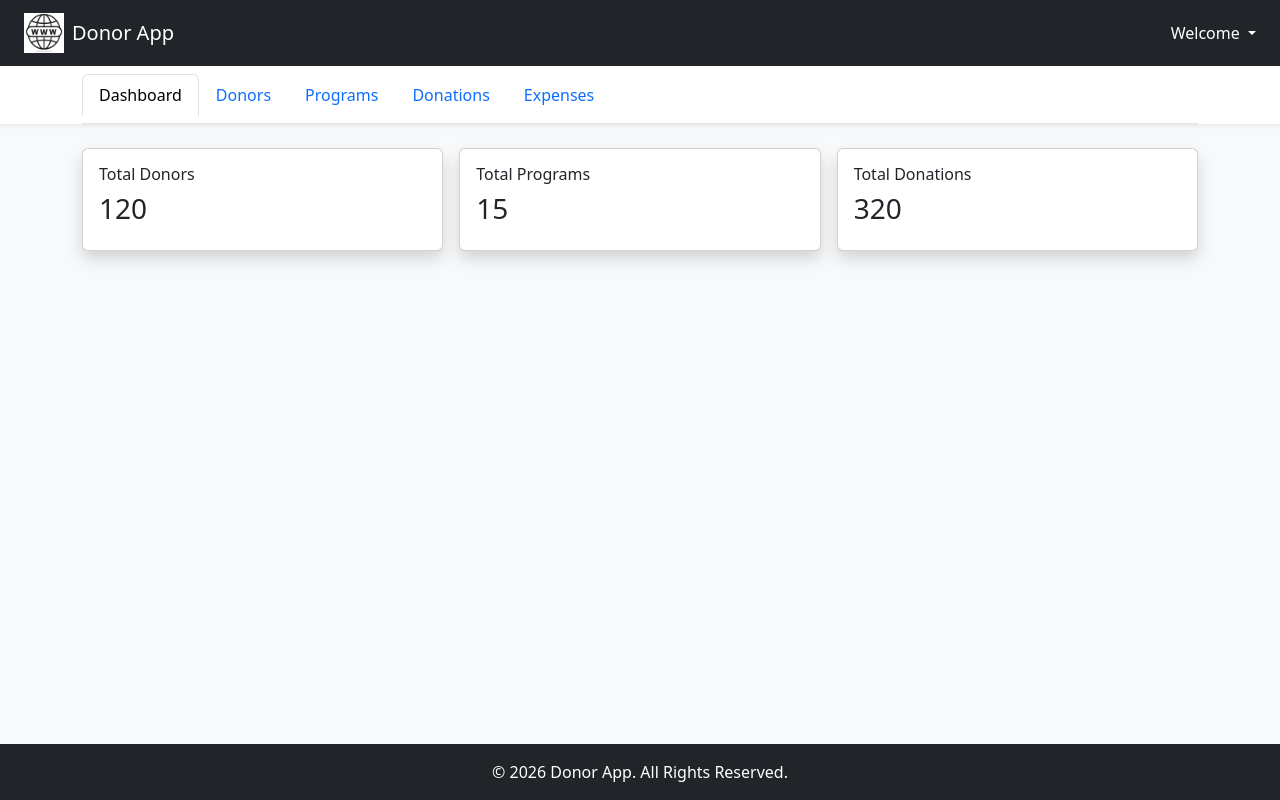
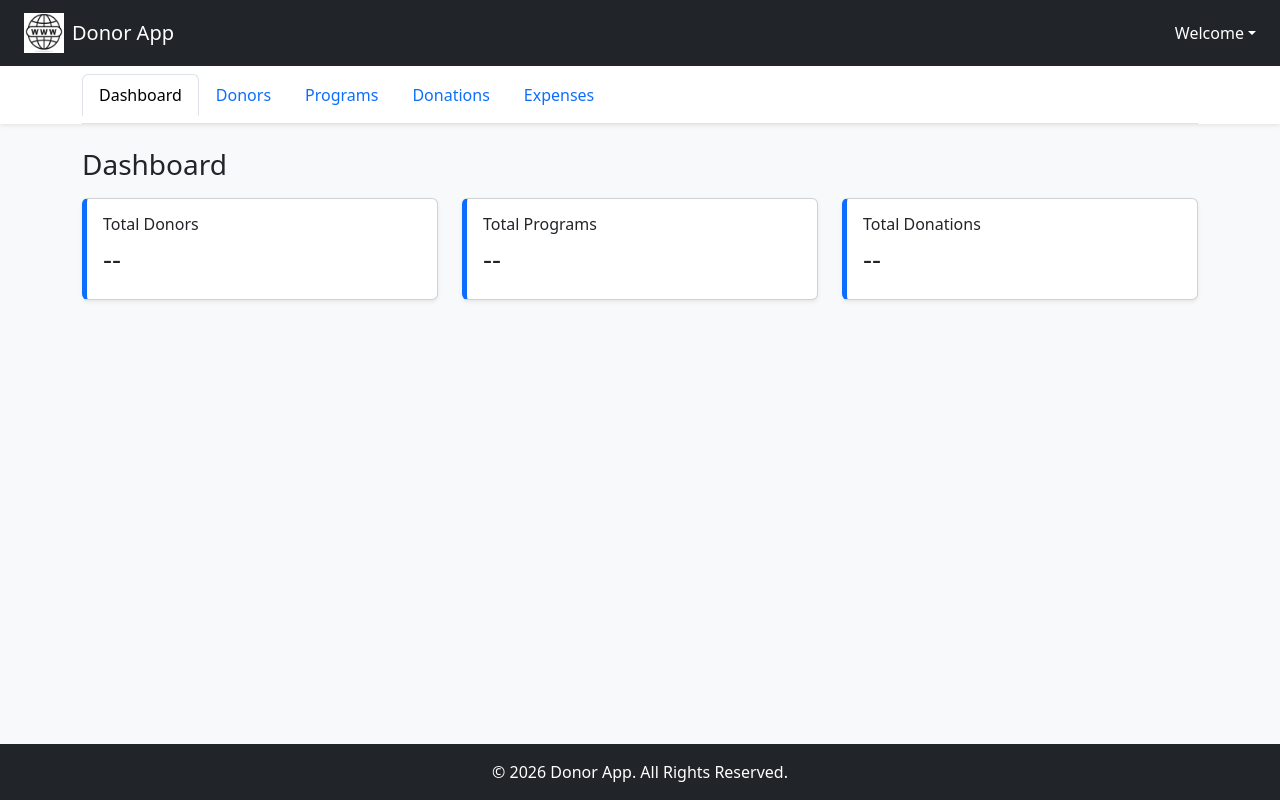
Before and after one commit to amulbaranwalji/SahajyogaDonation, a website: page views/dashboard.html in a window 1280 px wide. Drawn offline with nearby package versions, Linux system fonts and the light colour scheme; no server answers.

Commit message:
Update dashboard.html

```diff
--- a/views/dashboard.html
+++ b/views/dashboard.html
@@ -6,19 +6,21 @@
 <title>Dashboard</title>
 <link href="https://cdn.jsdelivr.net/npm/bootstrap@5.3.2/dist/css/bootstrap.min.css" rel="stylesheet">
 <link rel="stylesheet" href="/css/style.css">
+<style>
+  @media(max-width: 576px){
+    .card-dashboard { margin-bottom: 1rem; }
+  }
+</style>
 </head>
 <body class="d-flex flex-column min-vh-100 bg-light">
 
 <!-- Header -->
 <nav class="navbar navbar-expand-lg navbar-dark bg-dark px-4">
   <a class="navbar-brand d-flex align-items-center" href="/dashboard">
-    <img src="/images/logo.png" alt="Logo" width="40" height="40" class="me-2">
-    Donor App
+    <img src="/images/logo.png" width="40" height="40" class="me-2">Donor App
   </a>
   <div class="ms-auto dropdown">
-    <a class="text-white dropdown-toggle text-decoration-none" href="#" role="button" data-bs-toggle="dropdown">
-      Welcome
-    </a>
+    <a class="text-white dropdown-toggle text-decoration-none" href="#" data-bs-toggle="dropdown">Welcome</a>
     <ul class="dropdown-menu dropdown-menu-end">
       <li><a class="dropdown-item" href="/profile-page">View Profile</a></li>
       <li><hr class="dropdown-divider"></li>
@@ -27,10 +29,10 @@
   </div>
 </nav>
 
-<!-- Horizontal Tabs -->
+<!-- Tabs -->
 <div class="bg-white shadow-sm">
   <div class="container">
-    <ul class="nav nav-tabs py-2">
+    <ul class="nav nav-tabs py-2 flex-nowrap overflow-auto">
       <li class="nav-item"><a class="nav-link active" href="/dashboard">Dashboard</a></li>
       <li class="nav-item"><a class="nav-link" href="/donors-page">Donors</a></li>
       <li class="nav-item"><a class="nav-link" href="/programs-page">Programs</a></li>
@@ -42,26 +44,27 @@
 
 <!-- Content -->
 <main class="flex-fill">
-  <div class="container mt-4">
-    <div class="row g-3">
-      <div class="col-12 col-md-4">
-        <div class="card shadow">
+  <div class="container my-4">
+    <h3>Dashboard</h3>
+    <div class="row mt-3" id="dashboardCards">
+      <div class="col-md-4">
+        <div class="card card-dashboard shadow-sm">
           <div class="card-body">
             <h6>Total Donors</h6>
             <h3 id="totalDonors">--</h3>
           </div>
         </div>
       </div>
-      <div class="col-12 col-md-4">
-        <div class="card shadow">
+      <div class="col-md-4">
+        <div class="card card-dashboard shadow-sm">
           <div class="card-body">
             <h6>Total Programs</h6>
             <h3 id="totalPrograms">--</h3>
           </div>
         </div>
       </div>
-      <div class="col-12 col-md-4">
-        <div class="card shadow">
+      <div class="col-md-4">
+        <div class="card card-dashboard shadow-sm">
           <div class="card-body">
             <h6>Total Donations</h6>
             <h3 id="totalDonations">--</h3>
@@ -72,17 +75,22 @@
   </div>
 </main>
 
-<!-- Footer -->
 <footer class="bg-dark text-white text-center py-3 mt-auto">
   © 2026 Donor App. All Rights Reserved.
 </footer>
 
 <script src="https://cdn.jsdelivr.net/npm/bootstrap@5.3.2/dist/js/bootstrap.bundle.min.js"></script>
 <script>
-// Example: Fetch totals (replace with actual API calls)
-document.getElementById('totalDonors').innerText = '120';
-document.getElementById('totalPrograms').innerText = '15';
-document.getElementById('totalDonations').innerText = '320';
+  // Example: fetch totals (replace with your endpoints)
+  fetch('/donors').then(res=>res.json()).then(data=>{
+    document.getElementById('totalDonors').innerText = data.length;
+  });
+  fetch('/programs').then(res=>res.json()).then(data=>{
+    document.getElementById('totalPrograms').innerText = data.length;
+  });
+  fetch('/donations-list').then(res=>res.json()).then(data=>{
+    document.getElementById('totalDonations').innerText = data.length;
+  });
 </script>
 </body>
 </html>
```
